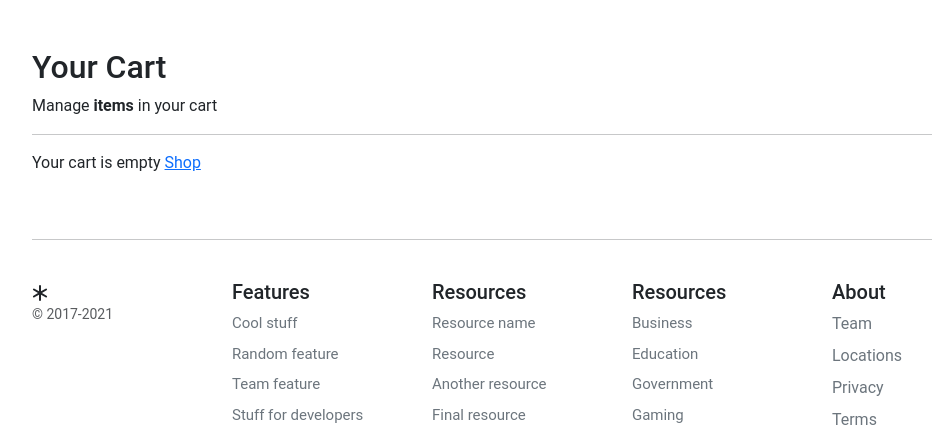
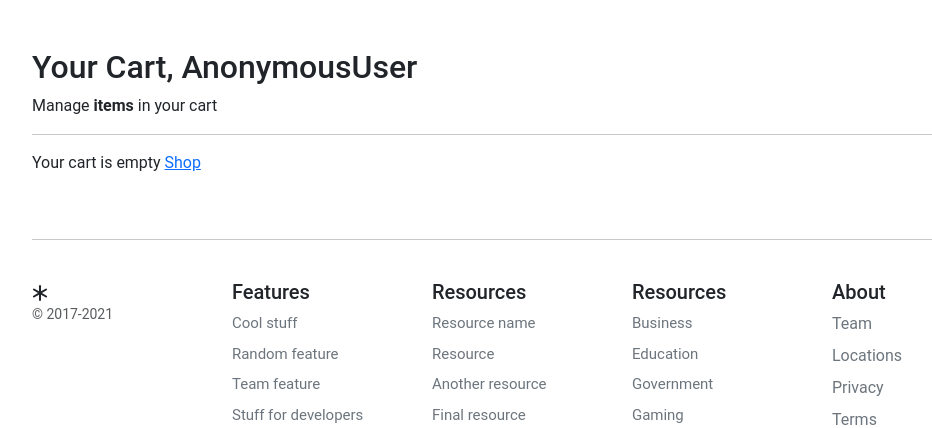
Before and after one commit to alexakarpov/htmshop, a Django app: page /basket/ in a window 1280 px wide. Shown: the part 93-521 px from the top of the page, without its empty margins (120-1052 px from the left). Run offline with Django 3.2, Linux system fonts and the light colour scheme; data comes from the database, SQL or seed files in the repository; parts of the project's set-up code (start-up, migrations or seed data) failed here and were passed over; some libraries are stand-ins or nearby versions.

Commit message:
show username in Basket Summary

```diff
--- a/templates/basket/summary.html
+++ b/templates/basket/summary.html
@@ -5,7 +5,7 @@
 
 <div class="container">
   <div class="col-12">
-    <h1 class="h2">Your Cart</h1>
+    <h1 class="h2">Your Cart, {{request.user}}</h1>
   </div>
   <div class="col-12">
     <p>Manage <b>items</b> in your cart</p>
```
